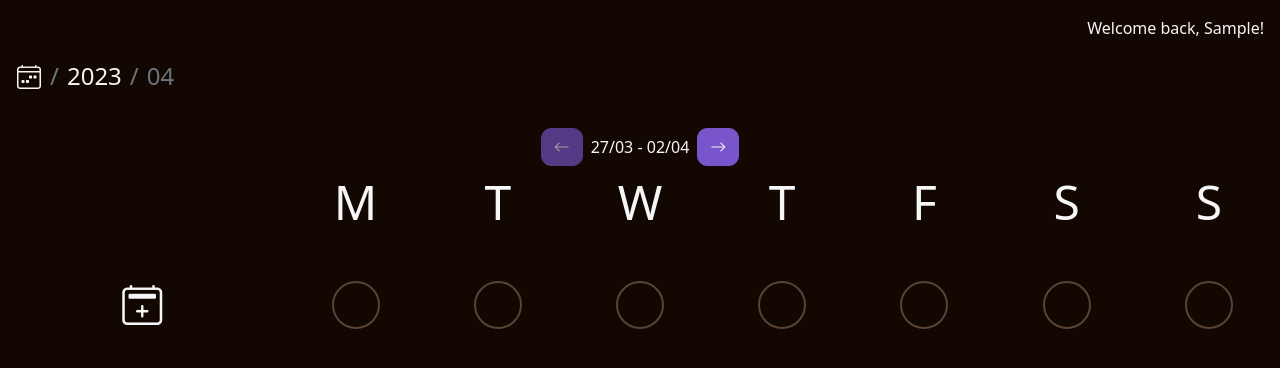
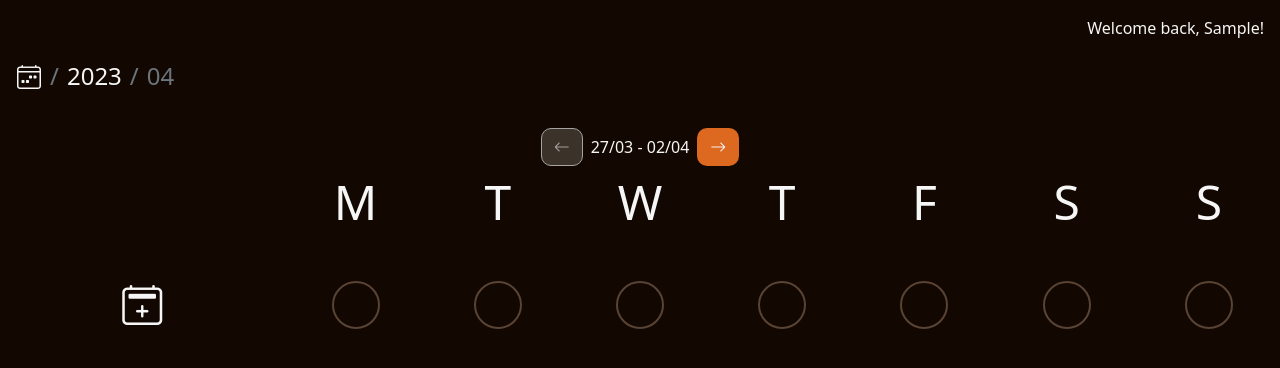
Before and after one commit to medina325/cs50-final-project-habit-tracker, a Django app: page / in a window 1280 px wide. Shown: the part 68-436 px from the top of the page. Run offline with Django 4.2, Linux system fonts and the light colour scheme; the visitor is signed in with stand-in values (Sample User, id 1); data that the repository does not hold is empty; some libraries are stand-ins or nearby versions.

Commit message:
Refatorando todas as classes "success" do bootstrap para os temas criados

```diff
--- a/habit_tracker/static/habit_tracker/js/index.js
+++ b/habit_tracker/static/habit_tracker/js/index.js
@@ -62,10 +62,10 @@ function createHabitRow(habitId, habitName) {
         ${habitName}
       </div>
       <div class="hover-habit">
-        <button type="button" class="btn btn-dark border" data-role="update-habit" data-habit="${habitName}" data-bs-toggle="modal" data-bs-target="#updateHabitModal">
-          <i class="bi bi-pencil-square" style="color: var(--color-background-dark-2);"></i>
+        <button type="button" class="btn btn-light border" data-role="update-habit" data-habit="${habitName}" data-bs-toggle="modal" data-bs-target="#updateHabitModal">
+          <i class="bi bi-pencil-square icon-contrast"></i>
         </button>
-          <button type="submit" class="btn btn-dark border" data-role="delete-habit" data-habit="${habitId}">
+          <button type="submit" class="btn btn-light border" data-role="delete-habit" data-habit="${habitId}">
             <i class="bi bi-trash3" style="color: red;"></i>
           </button>
       </div>
@@ -280,7 +280,12 @@ const toggleTrackingOnClick = el => {
     })
     .then(() => {
       el.dataset.state = toggleState;
-      toggleTrackingOnClick(el);
+      el.classList.add('tracking-unit-animation');
+
+      el.addEventListener('animationend', () => {
+        el.classList.remove('tracking-unit-animation');
+        toggleTrackingOnClick(el);
+      });
     })
     .catch(response => {
       response.json().then(json_response => {
--- a/habit_tracker/templates/habit_tracker/index.html
+++ b/habit_tracker/templates/habit_tracker/index.html
@@ -37,9 +37,9 @@
   <div id="week-display">
     <!-- Confuso? -->
     {% if week.has_previous %}
-      <a href="?week={{ week.previous_page_number }}" class="week-scroller btn btn-success">
+      <a href="?week={{ week.previous_page_number }}" class="week-scroller btn btn-action">
     {% else %}
-      <a href="?week=1" class="week-scroller btn btn-success disabled" tabindex="-1" aria-disabled="true">
+      <a href="?week=1" class="week-scroller btn btn-action disabled" tabindex="-1" aria-disabled="true">
     {% endif %}
         <i class="bi bi-arrow-left"></i>
       </a>
@@ -54,9 +54,9 @@
       </div>
     </div>
     {% if week.has_next %}
-      <a href="?week={{ week.next_page_number }}" class="week-scroller btn btn-success">
+      <a href="?week={{ week.next_page_number }}" class="week-scroller btn btn-action">
     {% else %}
-      <a href="?week={{ week.paginator.num_pages }}" class="week-scroller btn btn-success disabled" tabindex="-1" aria-disabled="true">
+      <a href="?week={{ week.paginator.num_pages }}" class="week-scroller btn btn-action disabled" tabindex="-1" aria-disabled="true">
     {% endif %}
         <i class="bi bi-arrow-right"></i>
       </a>
@@ -80,11 +80,11 @@
             {{ habit.name }}
           </div>
           <div class="hover-habit">
-            <button type="button" class="btn btn-dark border" data-role="update-habit" data-habit="{{ habit.name }}" data-bs-toggle="modal" data-bs-target="#updateHabitModal">
-              <i class="bi bi-pencil-square" style="color: var(--color-background-dark-2);"></i>
+            <button type="button" class="btn btn-light border" data-role="update-habit" data-habit="{{ habit.name }}" data-bs-toggle="modal" data-bs-target="#updateHabitModal">
+              <i class="bi bi-pencil-square icon-contrast"></i>
             </button>
-              <button type="button" class="btn btn-dark border" data-role="delete-habit" data-habit="{{ habit.id }}">
-                <i class="bi bi-trash3" style="color: red;"></i>
+              <button type="button" class="btn btn-light border" data-role="delete-habit" data-habit="{{ habit.id }}">
+                <i class="bi bi-trash3 text-danger"></i>
               </button>
           </div>
         </div>
@@ -159,7 +159,7 @@
         </div>
 
         <div class="modal-footer">
-          <button id="update-habit-submit-btn" type="button" class="btn btn-success" autocomplete="off">Save habit</button>
+          <button id="update-habit-submit-btn" type="button" class="btn btn-action-contrast" autocomplete="off">Save habit</button>
         </div>
 
       </div>
@@ -210,7 +210,7 @@
         </div>
 
         <div class="modal-footer">
-          <button id="new-habit-submit-btn" type="button" class="btn btn-success" autocomplete="off">Create new habit</button>
+          <button id="new-habit-submit-btn" type="button" class="btn btn-action-contrast" autocomplete="off">Create new habit</button>
         </div>
 
       </div>
@@ -219,62 +219,62 @@
 
   <div class="modal fade" id="calendarModal" tabindex="-1" aria-labelledby="calendarModalLabel" aria-hidden="true">
     <div class="modal-dialog modal-sm">
-      <div class="modal-content">
+      <div class="modal-content border">
         <div class="modal-body">
           <div id="year-container">
-            <button class="year-scroller btn btn-success" data-year-scroll="previous">
+            <button class="year-scroller btn btn-action" data-year-scroll="previous">
               <i class="bi bi-arrow-left" style="font-size: 1rem; color: white;"></i>
             </button>
             <div id="habit-tracker-year">
               {{ year }}
             </div>
-            <button class="year-scroller btn btn-success" data-year-scroll="next">
+            <button class="year-scroller btn btn-action" data-year-scroll="next">
               <i class="bi bi-arrow-right" style="font-size: 1rem; color: white;"></i>
             </button>
           </div>
           <div id="months-container">
             <div class="row mb-3 gx-3">
               <div class="col-4">
-                <button class="btn btn-success btn-month" data-month="1">Jan</button>
+                <button class="btn btn-action btn-month" data-month="1">Jan</button>
               </div>
               <div class="col-4">
-                <button class="btn btn-success btn-month" data-month="2">Feb</button>
+                <button class="btn btn-action btn-month" data-month="2">Feb</button>
               </div>
               <div class="col-4">
-                <button class="btn btn-success btn-month" data-month="3">Mar</button>
+                <button class="btn btn-action btn-month" data-month="3">Mar</button>
               </div>
             </div>
             <div class="row mb-3 gx-3">
               <div class="col-4">
-                <button class="btn btn-success btn-month" data-month="4">Apr</button>
+                <button class="btn btn-action btn-month" data-month="4">Apr</button>
               </div>
               <div class="col-4">
-                <button class="btn btn-success btn-month" data-month="5">May</button>
+                <button class="btn btn-action btn-month" data-month="5">May</button>
               </div>
               <div class="col-4">
-                <button class="btn btn-success btn-month" data-month="6">Jun</button>
+                <button class="btn btn-action btn-month" data-month="6">Jun</button>
               </div>
             </div>
             <div class="row mb-3 gx-3">
               <div class="col-4">
-                <button class="btn btn-success btn-month" data-month="7">Jul</button>
+                <button class="btn btn-action btn-month" data-month="7">Jul</button>
               </div>
               <div class="col-4">
-                <button class="btn btn-success btn-month" data-month="8">Aug</button>
+                <button class="btn btn-action btn-month" data-month="8">Aug</button>
               </div>
               <div class="col-4">
-                <button class="btn btn-success btn-month" data-month="9">Sep</button>
+                <button class="btn btn-action btn-month" data-month="9">Sep</button>
               </div>
             </div>
             <div class="row mb-3 gx-3">
               <div class="col-4">
-                <button class="btn btn-success btn-month" data-month="10">Oct</button>
+                <button class="btn btn-action btn-month" data-month="10">Oct</button>
               </div>
               <div class="col-4">
-                <button class="btn btn-success btn-month" data-month="11">Nov</button>
+                <button class="btn btn-action btn-month" data-month="11">Nov</button>
               </div>
               <div class="col-4">
-                <button class="btn btn-success btn-month" data-month="12">Dec</button>
+                <button class="btn btn-action btn-month" data-month="12">Dec</button>
               </div>
             </div>
           </div>
@@ -287,7 +287,7 @@
   <!-- Success Toast -->
   <div class="toast-container position-absolute p-3 bottom-0 start-50 translate-middle-x" id="toastPlacement">
     <div id="habit-toast-success" class="toast hide text-white bg-dark w-100" role="alert" aria-live="assertive" aria-atomic="true">
-      <div class="toast-body border border-2 border-success rounded">
+      <div class="toast-body  rounded">
         <div class="d-flex justify-content-center align-items-center gap-1">
           <i class="bi bi-check-lg"></i>
           <span id="habit-toast-success__message"></span>
```
Also changed, not shown: habit_tracker/templates/habit_tracker/login.html (+9 -17 lines).
